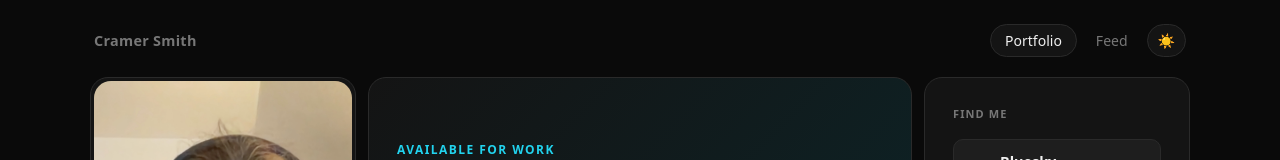
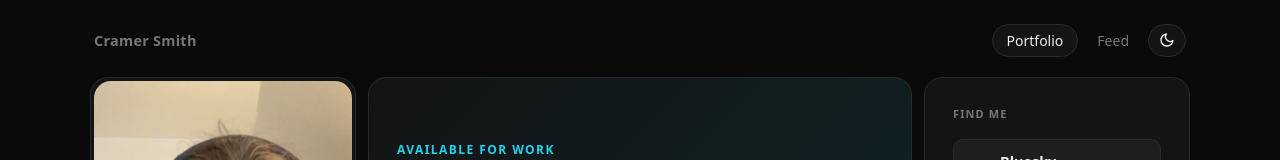
Before and after one commit to Thecmar7/cramersmith.net, a React (Vite) app in the folder frontend/: page / in a window 1280 px wide. Shown: the top 160 px of the page. Built offline with nearby package versions, Linux system fonts and the light colour scheme.

Commit message:
SVG theme toggle icons, white moon in dark mode, updated photo alt text

```diff
--- a/frontend/src/components/Nav.css
+++ b/frontend/src/components/Nav.css
@@ -53,3 +53,6 @@
 .theme-toggle:hover {
   border-color: #3a3a3a;
 }
+
+:root .theme-toggle { color: #ffffff; }
+[data-theme="light"] .theme-toggle { color: #111111; }
--- a/frontend/src/components/Nav.tsx
+++ b/frontend/src/components/Nav.tsx
@@ -1,6 +1,26 @@
 import { useState, useEffect } from 'react'
 import { NavLink } from 'react-router-dom'
 import './Nav.css'
+
+const SunIcon = () => (
+  <svg width="16" height="16" viewBox="0 0 24 24" fill="none" stroke="currentColor" strokeWidth="2" strokeLinecap="round" strokeLinejoin="round">
+    <circle cx="12" cy="12" r="5" />
+    <line x1="12" y1="1" x2="12" y2="3" />
+    <line x1="12" y1="21" x2="12" y2="23" />
+    <line x1="4.22" y1="4.22" x2="5.64" y2="5.64" />
+    <line x1="18.36" y1="18.36" x2="19.78" y2="19.78" />
+    <line x1="1" y1="12" x2="3" y2="12" />
+    <line x1="21" y1="12" x2="23" y2="12" />
+    <line x1="4.22" y1="19.78" x2="5.64" y2="18.36" />
+    <line x1="18.36" y1="5.64" x2="19.78" y2="4.22" />
+  </svg>
+)
+
+const MoonIcon = () => (
+  <svg width="16" height="16" viewBox="0 0 24 24" fill="none" stroke="currentColor" strokeWidth="2" strokeLinecap="round" strokeLinejoin="round">
+    <path d="M21 12.79A9 9 0 1 1 11.21 3 7 7 0 0 0 21 12.79z" />
+  </svg>
+)
 
 export default function Nav() {
   const [dark, setDark] = useState(() => {
@@ -24,7 +44,7 @@ export default function Nav() {
           Feed
         </NavLink>
         <button className="theme-toggle" onClick={() => setDark(d => !d)} aria-label="Toggle theme">
-          {dark ? '☀️' : '🌙'}
+          {dark ? <MoonIcon /> : <SunIcon />}
         </button>
       </div>
     </nav>
--- a/frontend/src/components/cards/PhotoCard.tsx
+++ b/frontend/src/components/cards/PhotoCard.tsx
@@ -1,7 +1,7 @@
 export default function PhotoCard() {
   return (
     <div className="card area-photo">
-      <img src="/photo.jpg" alt="Cramer Smith" className="photo-card-img" />
+      <img src="/photo.jpg" alt="Cramer Smith, and his in house manager Ice Cream the cat." className="photo-card-img" />
     </div>
   )
 }
```
